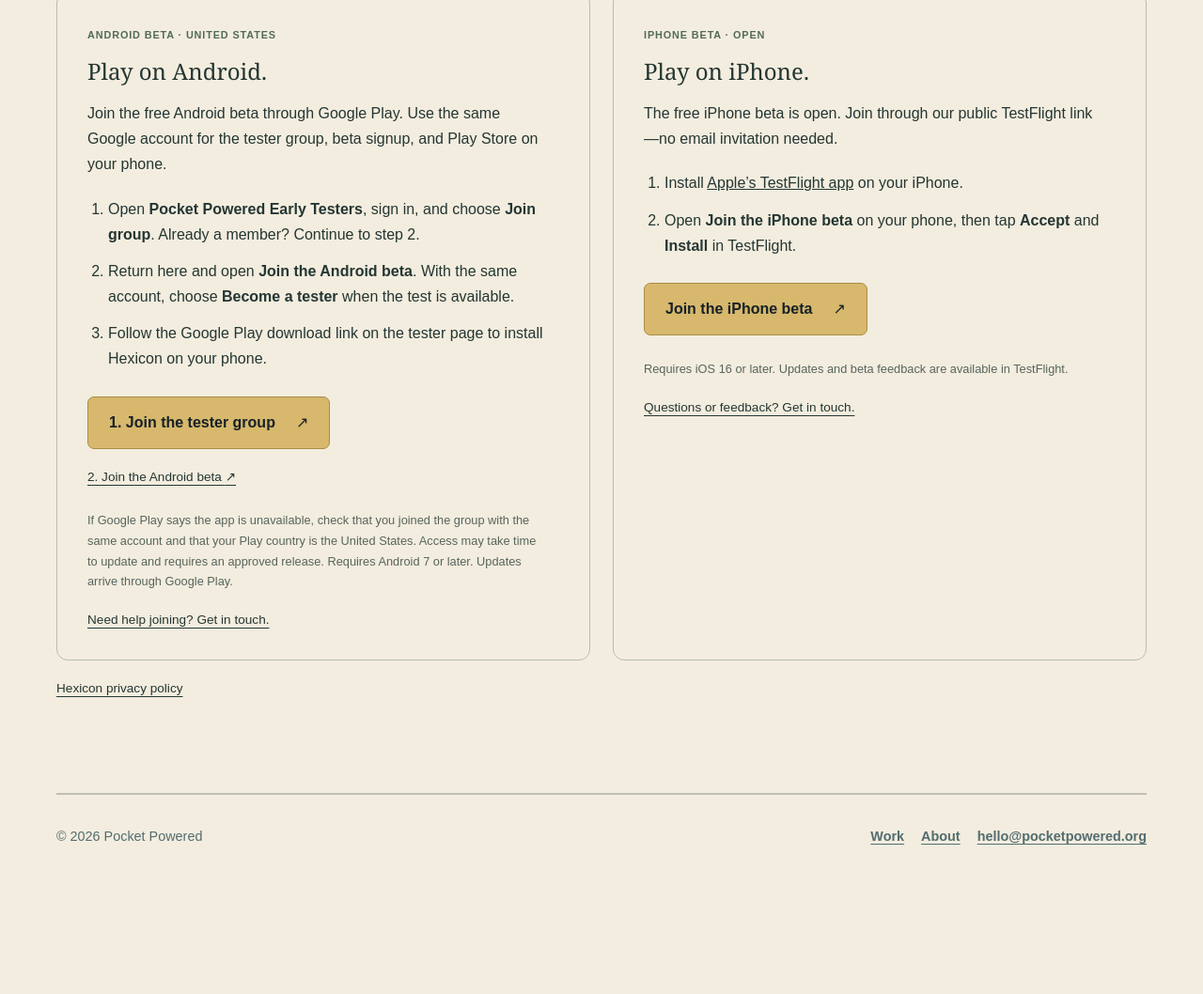
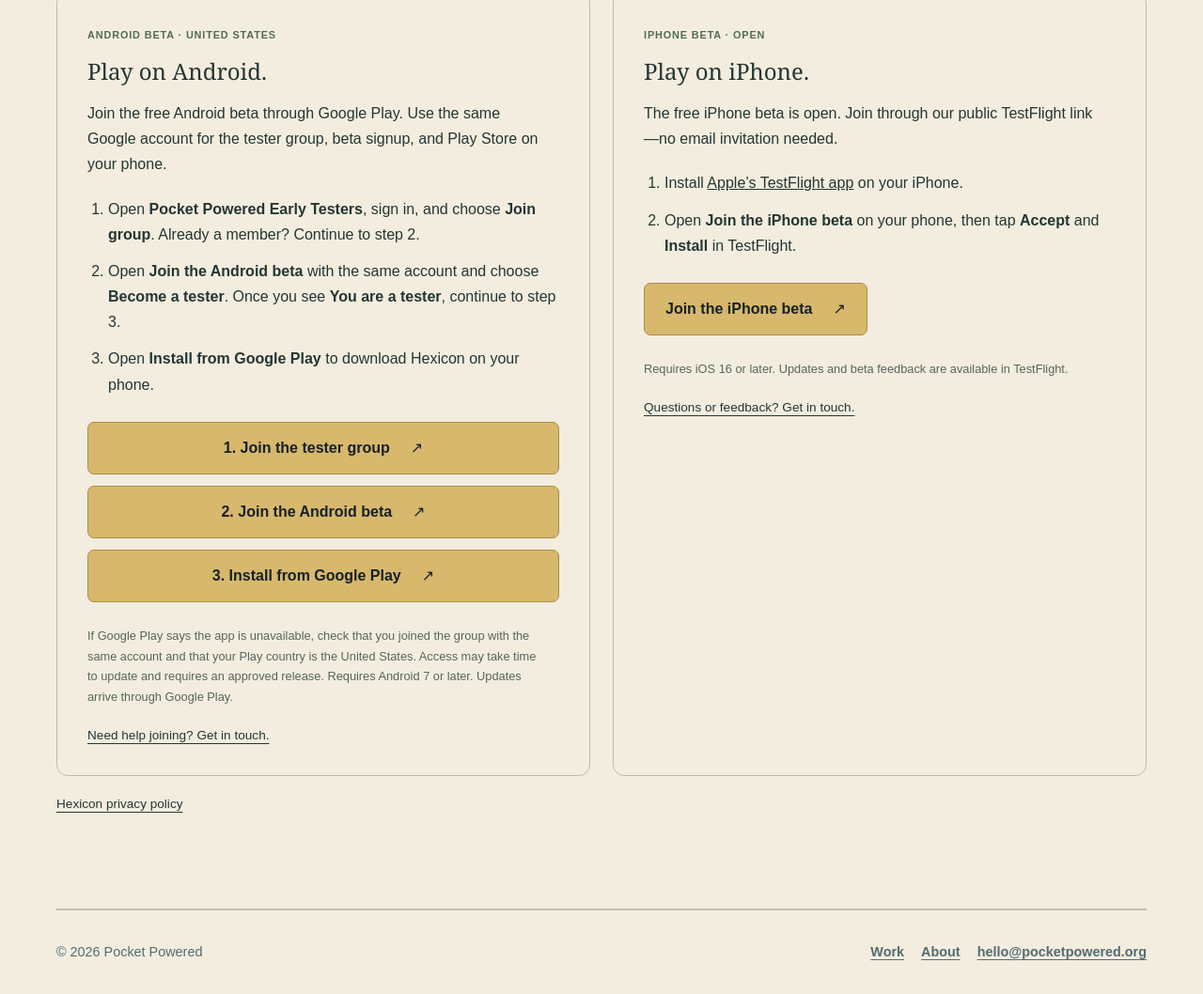
Before and after one commit to wongislandd/pocketpowered.org, an Astro site: page /hexicon in a window 1280 px wide. Shown: the part 2644-3702 px from the top of the page at 94% size. Before the commit the page ends 3579 px from the top, so only its background shows below. Built offline with nearby package versions, Linux system fonts and the light colour scheme; Astro itself is replaced by a stand-in of ours.

Commit message:
Add matching Android beta and Play Store signup buttons

```diff
--- a/src/pages/hexicon/index.astro
+++ b/src/pages/hexicon/index.astro
@@ -43,11 +43,14 @@ const screenshots = [
           <p>Join the free Android beta through Google Play. Use the same Google account for the tester group, beta signup, and Play Store on your phone.</p>
           <ol class="hx-beta-steps">
             <li>Open <strong>Pocket Powered Early Testers</strong>, sign in, and choose <strong>Join group</strong>. Already a member? Continue to step 2.</li>
-            <li>Return here and open <strong>Join the Android beta</strong>. With the same account, choose <strong>Become a tester</strong> when the test is available.</li>
-            <li>Follow the Google Play download link on the tester page to install Hexicon on your phone.</li>
+            <li>Open <strong>Join the Android beta</strong> with the same account and choose <strong>Become a tester</strong>. Once you see <strong>You are a tester</strong>, continue to step 3.</li>
+            <li>Open <strong>Install from Google Play</strong> to download Hexicon on your phone.</li>
           </ol>
-          <a class="hx-button" href="/hexicon/go/android-group" target="_blank" rel="noopener">1. Join the tester group <span aria-hidden="true">↗</span></a>
-          <a class="hx-support" href="/hexicon/go/android" target="_blank" rel="noopener">2. Join the Android beta <span aria-hidden="true">↗</span></a>
+          <div class="hx-beta-actions">
+            <a class="hx-button" href="/hexicon/go/android-group" target="_blank" rel="noopener">1. Join the tester group <span aria-hidden="true">↗</span></a>
+            <a class="hx-button" href="/hexicon/go/android" target="_blank" rel="noopener">2. Join the Android beta <span aria-hidden="true">↗</span></a>
+            <a class="hx-button" href="/hexicon/go/android-store" target="_blank" rel="noopener">3. Install from Google Play <span aria-hidden="true">↗</span></a>
+          </div>
           <p class="hx-note">If Google Play says the app is unavailable, check that you joined the group with the same account and that your Play country is the United States. Access may take time to update and requires an approved release. Requires Android 7 or later. Updates arrive through Google Play.</p>
           <a class="hx-support" href="mailto:hello@pocketpowered.org?subject=Hexicon%20Android%20beta">Need help joining? Get in touch.</a>
         </article>
@@ -115,6 +118,7 @@ const screenshots = [
   .hx-beta-details { padding:32px; border:1px solid #b6bdaa; border-radius:12px; }
   .hx-beta-steps { padding-left:22px; line-height:1.7; margin-block:20px 26px; }
   .hx-beta-steps li + li { margin-top:12px; }
+  .hx-beta-actions { display:grid; gap:12px; }
   .hx-status { font-size:.68rem; font-weight:800; letter-spacing:.08em; color:#526b55; }
   .hx-support { display:block; margin-top:20px; font-size:.85rem; text-underline-offset:4px; }
   @media(max-width:900px) { .hx-hero { gap:28px; } }
```
Also changed, not shown: README.md, 1 other file.
